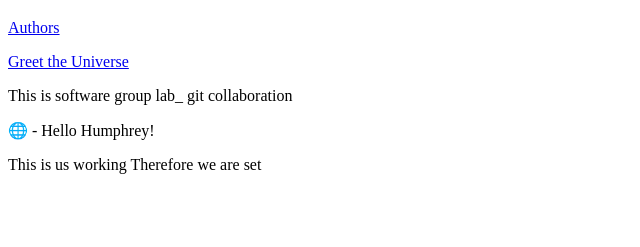
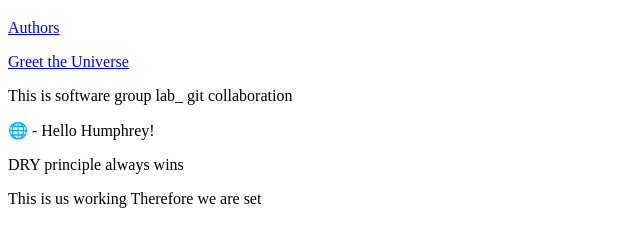
Before and after one commit to Patrick95T/Lab1, a plain HTML site: page index.html in a window 1280 px wide. Shown: the part 61-308 px from the top of the page, without its empty margins (0-640 px from the left). Drawn offline with Linux system fonts and the light colour scheme.

Commit message:
another conflict

```diff
--- a/index.html
+++ b/index.html
@@ -14,6 +14,7 @@ This is software group lab_ git collaboration
 </p>
 &#127760 - Hello Humphrey!
 </p>
+DRY principle always wins
 </p>
 This is us working
 Therefore we are set
```
